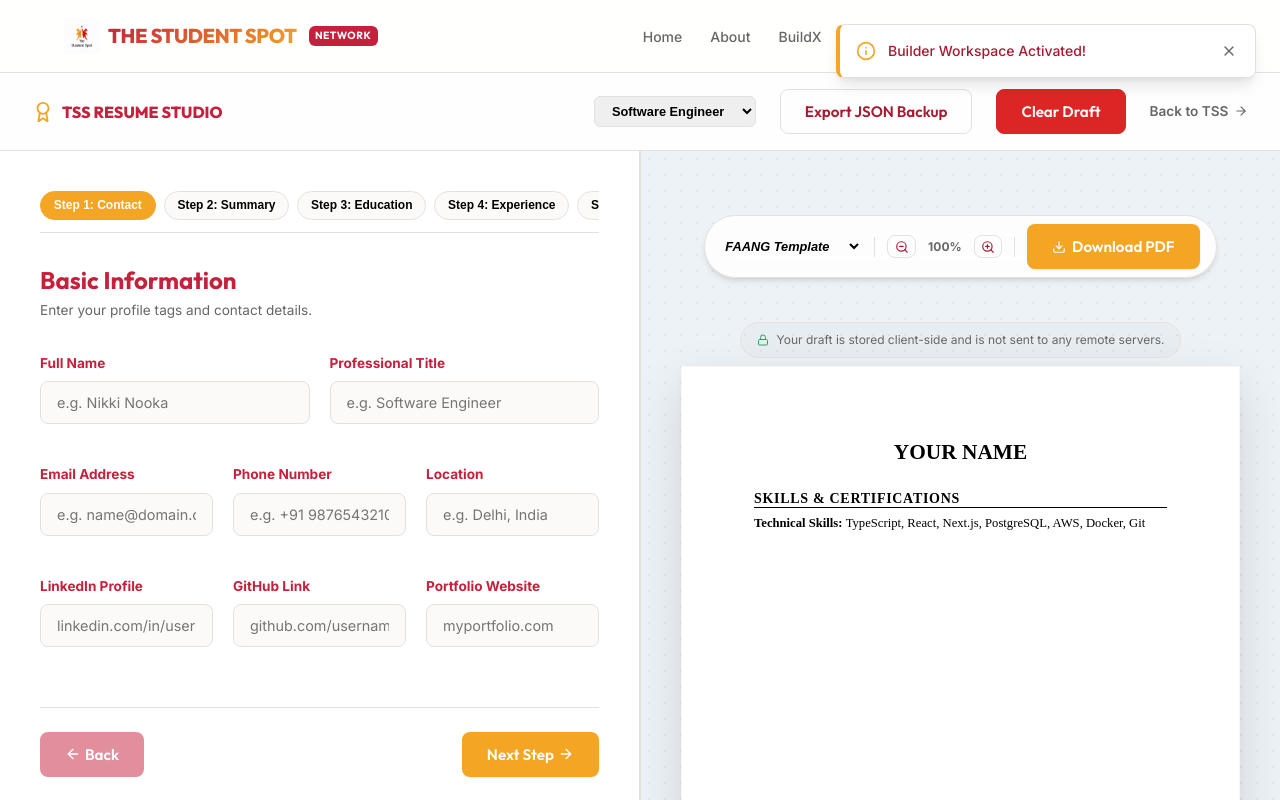
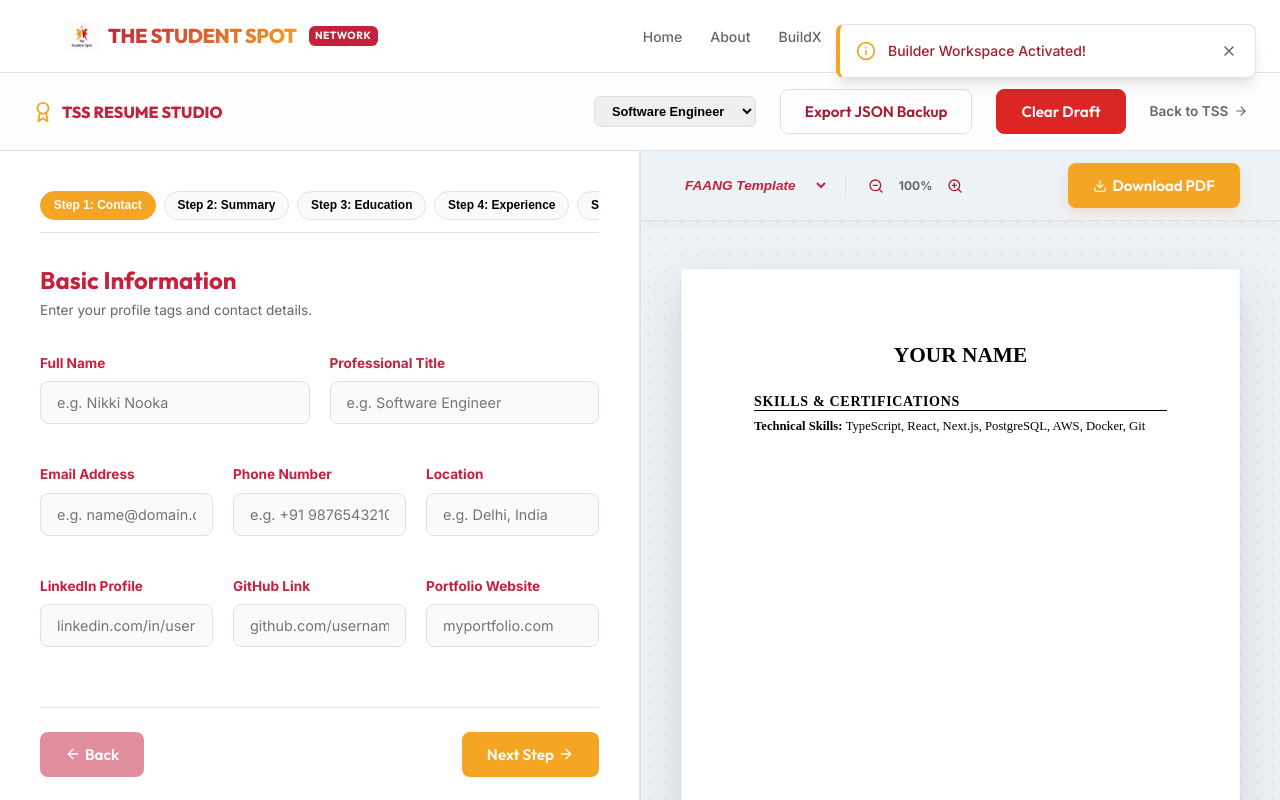
Before and after one commit to nikki-nooka/tss, a Next.js app: page /resume-studio in a window 1280 px wide. Both pictures are taken after a click on the button "Create Resume Now". Shown: the top 800 px of the page. Built offline with nearby package versions, Linux system fonts and the light colour scheme.

Commit message:
style: fix scrolling overlaps by making the preview sticky bar a full-width header block and moving privacy badge to the bottom of the page

```diff
--- a/src/app/resume-studio/page.module.css
+++ b/src/app/resume-studio/page.module.css
@@ -380,7 +380,7 @@
   background-color: #edf2f7;
   background-image: radial-gradient(rgba(0, 0, 0, 0.05) 1px, transparent 0);
   background-size: 16px 16px;
-  padding: 3rem 2.5rem;
+  padding: 0 2.5rem 3rem 2.5rem;
   overflow-y: auto;
   max-height: calc(100vh - 65px);
   display: flex;
@@ -806,26 +806,22 @@
 
 /* 4. PREVIEW CONTROLS & RENDER CONTAINER */
 .previewStickyBar {
-  width: 100%;
+  width: calc(100% + 5rem);
+  margin-left: -2.5rem;
+  margin-right: -2.5rem;
   position: sticky;
-  top: 1rem;
+  top: 0;
   z-index: 10;
+  background-color: rgba(237, 242, 247, 0.96);
+  backdrop-filter: blur(12px);
+  border-bottom: 1px solid var(--border-color);
   display: flex;
-  flex-direction: column;
+  flex-direction: row;
   align-items: center;
-  gap: 1.25rem;
-}
-
-.previewToolbar {
-  background-color: rgba(255, 255, 255, 0.85);
-  border: 1px solid var(--border-color);
-  backdrop-filter: blur(12px);
-  padding: 0.5rem 1rem;
-  border-radius: 9999px;
-  box-shadow: var(--shadow-md);
-  display: flex;
-  align-items: center;
-  gap: 0.75rem;
+  justify-content: space-between;
+  padding: 0.75rem 2.5rem;
+  gap: 1.5rem;
+  box-shadow: 0 4px 12px rgba(0, 0, 0, 0.03);
 }
 
 .toolbarDivider {
@@ -845,7 +841,7 @@
   overflow-x: auto;
   display: flex;
   justify-content: center;
-  padding: 1.5rem 0;
+  padding: 3rem 0 1.5rem 0;
 }
 
 /* A4 Page layout specifications */
--- a/src/app/resume-studio/page.tsx
+++ b/src/app/resume-studio/page.tsx
@@ -1868,13 +1868,11 @@ export default function ResumeStudio() {
               style={{ display: mobileViewTab === 'preview' ? 'flex' : '' }}
             >
               <div className={styles.previewStickyBar}>
-
-                {/* Floating Preview Toolbar */}
-                <div className={styles.previewToolbar}>
+                <div style={{ display: 'flex', alignItems: 'center', gap: '1rem' }}>
                   <select
                     value={selectedTemplate}
                     onChange={(e) => setSelectedTemplate(e.target.value as any)}
-                    style={{ background: 'none', border: 'none', fontStyle: 'italic', fontWeight: 700, fontSize: '0.8rem', cursor: 'pointer', outline: 'none' }}
+                    style={{ background: 'none', border: 'none', fontStyle: 'italic', fontWeight: 700, fontSize: '0.85rem', cursor: 'pointer', outline: 'none', color: 'var(--secondary)' }}
                   >
                     <option value="FAANG">FAANG Template</option>
                     <option value="Startup">Startup Template</option>
@@ -1883,26 +1881,20 @@ export default function ResumeStudio() {
 
                   <div className={styles.toolbarDivider}></div>
 
-                  <button type="button" onClick={() => setZoomScale(p => Math.max(p - 0.1, 0.6))} className="btn btn-outline btn-sm" style={{ padding: '0.2rem 0.4rem' }}>
-                    <ZoomOut size={14} />
-                  </button>
-                  <span className={styles.zoomLabel}>{Math.round(zoomScale * 100)}%</span>
-                  <button type="button" onClick={() => setZoomScale(p => Math.min(p + 0.1, 1.3))} className="btn btn-outline btn-sm" style={{ padding: '0.2rem 0.4rem' }}>
-                    <ZoomIn size={14} />
-                  </button>
-
-                  <div className={styles.toolbarDivider}></div>
-
-                  <button type="button" onClick={handleDownloadPdf} className="btn btn-primary btn-sm" style={{ display: 'flex', alignItems: 'center', gap: '0.35rem' }}>
-                    <Download size={14} /> Download PDF
-                  </button>
-                </div>
-
-                {/* Privacy Badge */}
-                <div className={styles.privacyNoticeBadge}>
-                  <Lock size={12} style={{ color: 'var(--success)' }} />
-                  <span>Your draft is stored client-side and is not sent to any remote servers.</span>
-                </div>
+                  <div style={{ display: 'flex', alignItems: 'center', gap: '0.5rem' }}>
+                    <button type="button" onClick={() => setZoomScale(p => Math.max(p - 0.1, 0.6))} className="btn btn-outline btn-sm" style={{ padding: '0.2rem 0.4rem', border: 'none', background: 'none' }}>
+                      <ZoomOut size={16} />
+                    </button>
+                    <span className={styles.zoomLabel}>{Math.round(zoomScale * 100)}%</span>
+                    <button type="button" onClick={() => setZoomScale(p => Math.min(p + 0.1, 1.3))} className="btn btn-outline btn-sm" style={{ padding: '0.2rem 0.4rem', border: 'none', background: 'none' }}>
+                      <ZoomIn size={16} />
+                    </button>
+                  </div>
+                </div>
+
+                <button type="button" onClick={handleDownloadPdf} className="btn btn-primary btn-sm" style={{ display: 'flex', alignItems: 'center', gap: '0.35rem', boxShadow: '0 4px 12px rgba(247, 127, 0, 0.2)' }}>
+                  <Download size={14} /> Download PDF
+                </button>
               </div>
 
               {/* Scroll Container for Paper */}
@@ -1921,6 +1913,11 @@ export default function ResumeStudio() {
                 </div>
               </div>
 
+              {/* Privacy Badge */}
+              <div className={styles.privacyNoticeBadge} style={{ marginTop: '2.5rem', marginBottom: '1.5rem', width: '100%', justifyContent: 'center' }}>
+                <Lock size={12} style={{ color: 'var(--success)' }} />
+                <span>Your draft is stored client-side and is not sent to any remote servers.</span>
+              </div>
             </div>
 
           </div>
```
